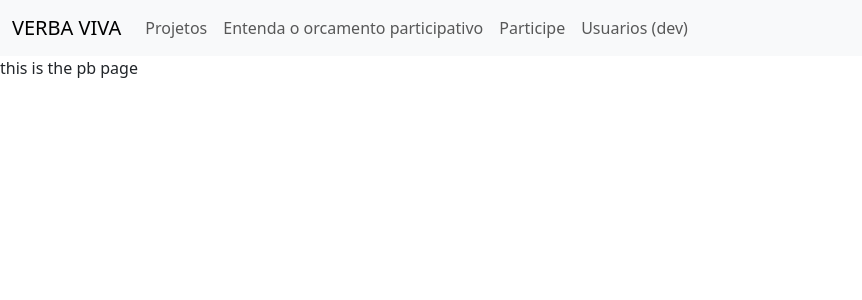
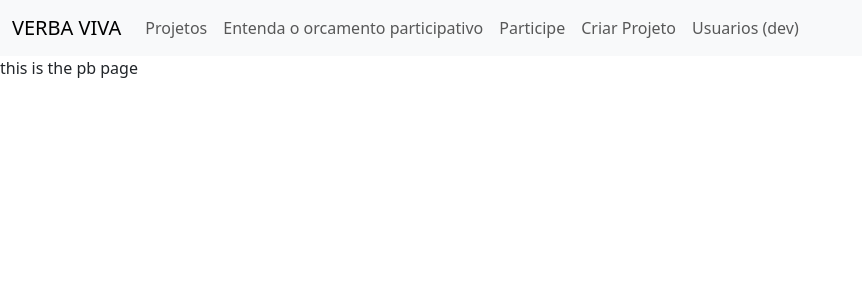
Before and after one commit to matheus-fraga/verbaviva-client, a Vue app: page /pb in a window 1280 px wide. Shown: the top 300 px of the page, without its empty margins (0-862 px from the left). Built offline with nearby package versions, Linux system fonts and the light colour scheme.

Commit message:
Criar Projeto

```diff
--- a/src/components/Navbar.vue
+++ b/src/components/Navbar.vue
@@ -19,6 +19,9 @@
                   <a class="nav-link" href="/userRegister">Participe</a>
                   </li>
                   <li class="nav-item">
+                  <a class="nav-link" href="/create_project">Criar Projeto</a>
+                  </li>
+                  <li class="nav-item">
                   <a class="nav-link" href="/users">Usuarios (dev)</a>
                   </li>
               </ul>
--- a/src/router/index.js
+++ b/src/router/index.js
@@ -3,6 +3,7 @@
 import ProjectView from '../views/ProjectView.vue'
 import ParticipatoryBudgetingView from '../views/ParticipatoryBudgetingView.vue'
 import UsuariosView from '../views/UsuariosView.vue'
+import CriarProjetoView from '../views/CriarProjetoView.vue'
 
 const router = createRouter({
   history: createWebHistory(import.meta.env.BASE_URL),
@@ -33,6 +34,11 @@
       component: UsuariosView
     },
     {
+      path: '/create_project',
+      name: 'create_project',
+      component: CriarProjetoView
+    },
+    {
       path: '/edit/:id',
       name: 'edit',
       component: () => import('../views/UpdateUsuario.vue')
```
